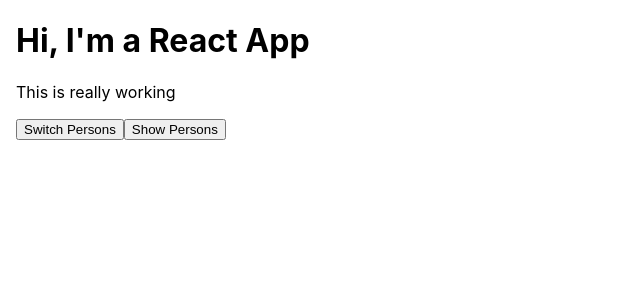
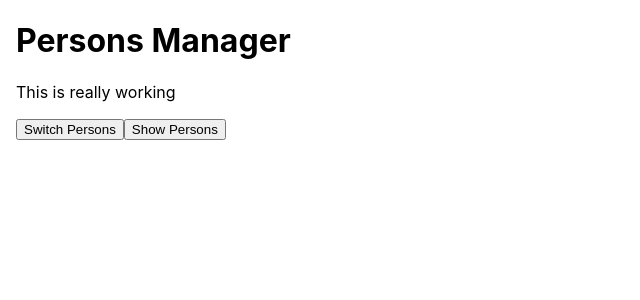
Before and after one commit to heyFahad/learning-reactjs, a React app: page / in a window 1280 px wide. Shown: the top 300 px of the page, without its empty margins (0-640 px from the left). Built offline with nearby package versions, Linux system fonts and the light colour scheme.

Commit message:
Learnt how 'props' are passed and used in class-based components

```diff
--- a/src/components/Cockpit/Cockpit.js
+++ b/src/components/Cockpit/Cockpit.js
@@ -17,7 +17,7 @@
 
     return (
         <div className={classes.Cockpit}>
-            <h1>Hi, I'm a React App</h1>
+            <h1>{props.title}</h1>
             <p className={assignedClasses.join(' ')}>This is really working</p>
             <button
                 onClick={props.switchPersons}>
--- a/src/containers/App.js
+++ b/src/containers/App.js
@@ -3,7 +3,6 @@
 import PersonsList from '../components/Persons/Persons';
 import classes from './App.css';
 
-// A Class-based Component (App)
 class App extends Component {
   state = {
     persons: [
@@ -15,8 +14,6 @@
   }
 
   switchPersonsHandler = () => {
-    // console.log("Was clicked!");
-    // DON'T DO LIKE THIS: this.state.persons[0].name = "Bunty";
     this.setState({
       persons: [
         { id: this.state.persons[2].id, name: this.state.persons[2].name, age: this.state.persons[2].age },
@@ -74,6 +71,7 @@
     return (
       <div className={classes.App}>
         <Cockpit
+          title={this.props.appTitle}
           personsArray={this.state.persons}
           showPersons={this.state.showPersons}
           switchPersons={this.switchPersonsHandler}
--- a/src/index.js
+++ b/src/index.js
@@ -4,7 +4,7 @@
 import App from './containers/App';
 import * as serviceWorker from './serviceWorker';
 
-ReactDOM.render(<App />, document.getElementById('root'));
+ReactDOM.render(<App appTitle="Persons Manager"/>, document.getElementById('root'));
 
 // If you want your app to work offline and load faster, you can change
 // unregister() to register() below. Note this comes with some pitfalls.
```
